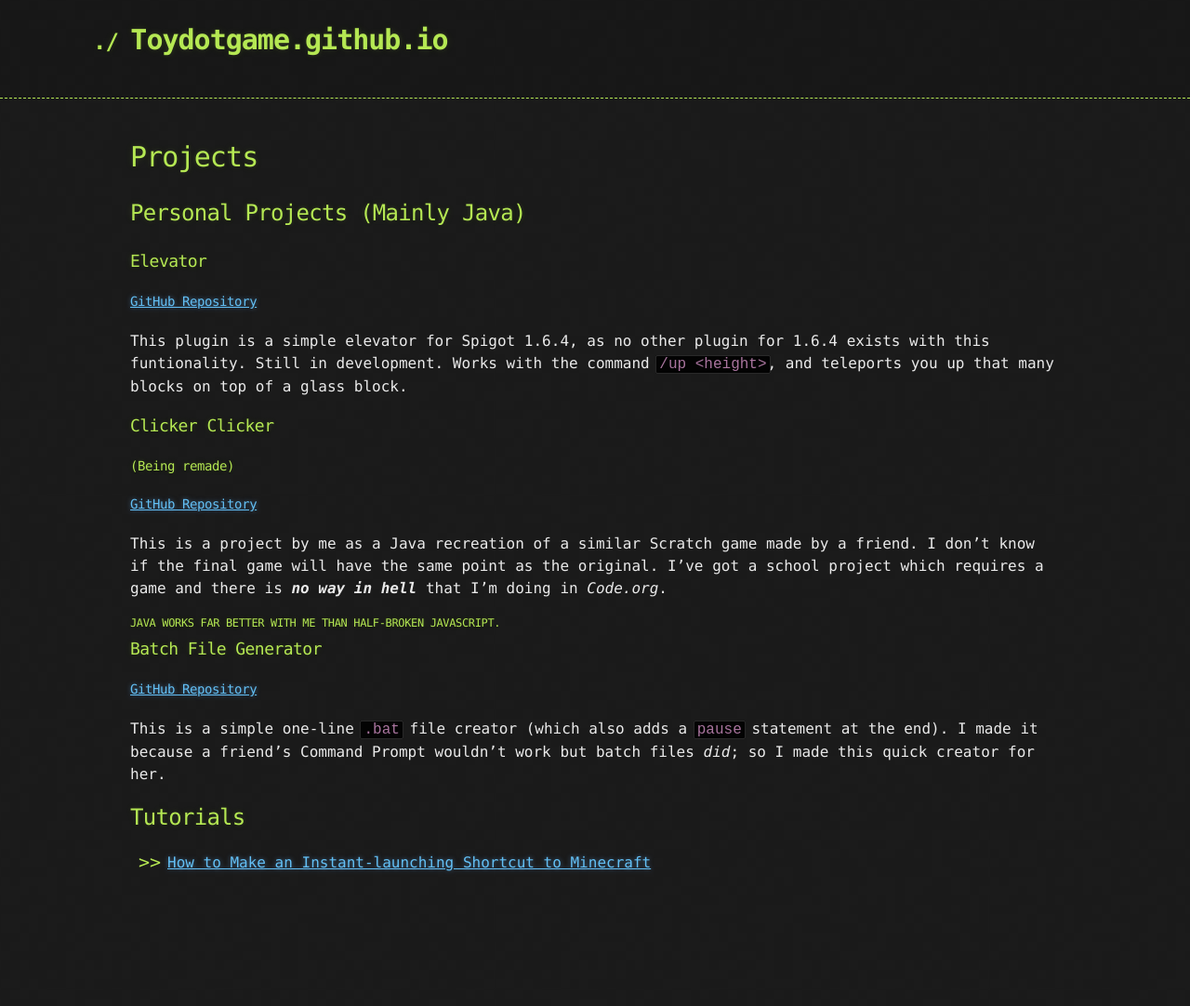
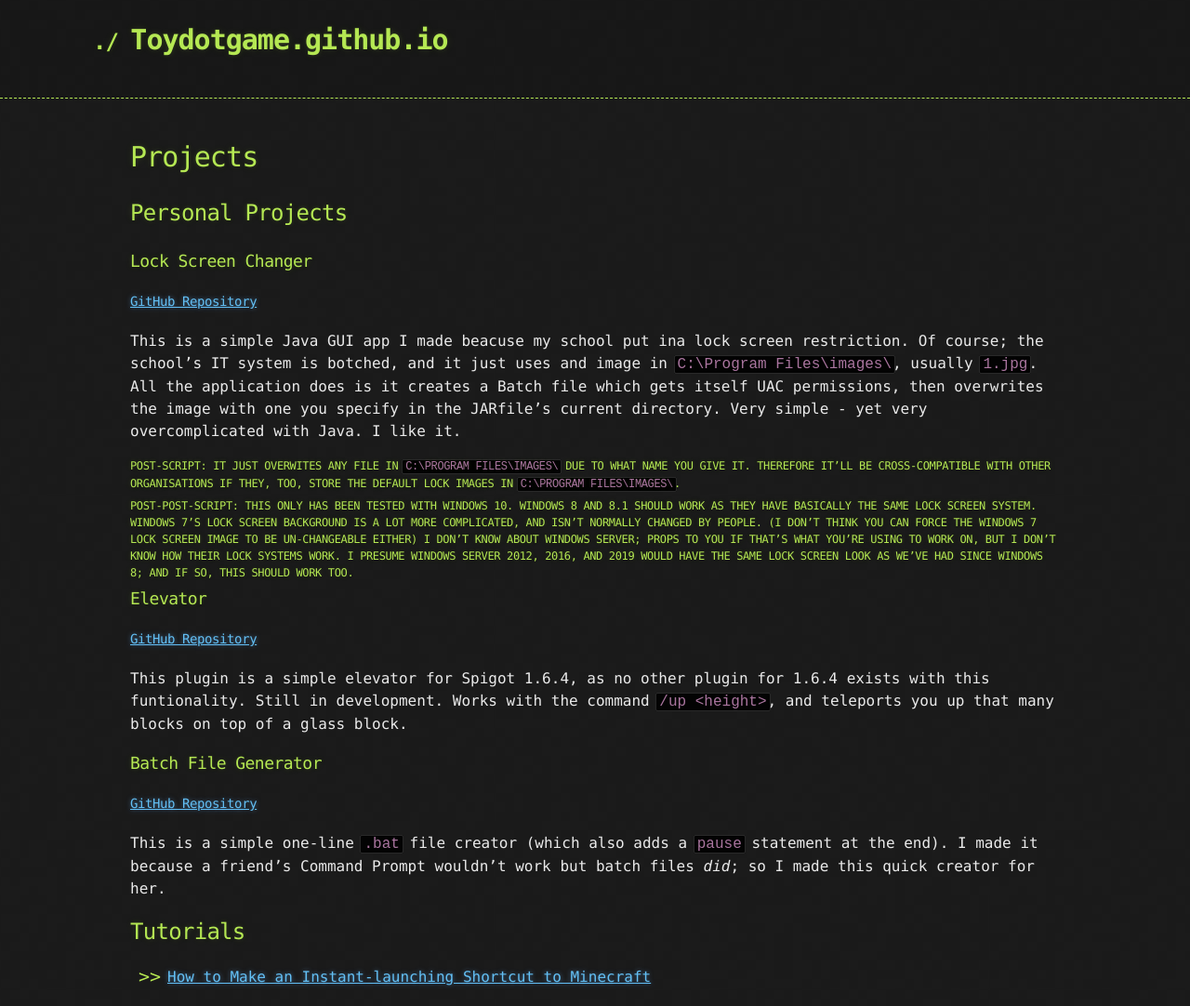
Before and after one commit to Toydotgame/Toydotgame.github.io, a Jekyll site: the page built from projects.md, in a window 1280 px wide. Shown: the whole page at 93% size. Built offline with Jekyll 4.4.1, drawn with Linux system fonts in a browser that asks for light colours; our own code applies the rules of GitHub Pages for plain Markdown files; the repository's description, which GitHub fills in, is left out; before the commit the page ends 959 px from its top, so only the background shows below that.

Commit message:
Update projects.md

```diff
--- a/projects.md
+++ b/projects.md
@@ -1,17 +1,16 @@
 # Projects
 
-## Personal Projects (Mainly Java)
+## Personal Projects
+### Lock Screen Changer
+#### [GitHub Repository](https://github.com/Toydotgame/LockScreenChanger)
+This is a simple Java GUI app I made beacuse my school put ina lock screen restriction. Of course; the school's IT system is botched, and it just uses and image in `C:\Program Files\images\`, usually `1.jpg`. All the application does is it creates a Batch file which gets itself UAC permissions, then overwrites the image with one you specify in the JARfile's current directory. Very simple - yet very overcomplicated with Java. I like it.
+##### Post-Script: It just overwites any file in `C:\Program Files\images\` due to what name you give it. Therefore it'll be cross-compatible with other organisations if they, too, store the default lock images in `C:\Program Files\images\`.
+##### Post-Post-Script: This only has been tested with Windows 10. Windows 8 and 8.1 should work as they have basically the same lock screen system. Windows 7's lock screen background is a lot more complicated, and isn't normally changed by people. (I don't think you can force the Windows 7 lock screen image to be un-changeable either) I don't know about Windows Server; props to you if that's what you're using to work on, but I don't know how their lock systems work. I presume Windows Server 2012, 2016, and 2019 would have the same lock screen look as we've had since Windows 8; and if so, this should work too.
+
 ### Elevator
-#### [GitHub Repository](https://github.com/Toydotgame/elevator)
+#### [GitHub Repository](https://github.com/Toydotgame/Elevator)
 This plugin is a simple elevator for Spigot 1.6.4, as no other plugin for 1.6.4 exists with this funtionality. Still in development.
 Works with the command `/up <height>`, and teleports you up that many blocks on top of a glass block.
-
-### Clicker Clicker
-#### (Being remade)
-#### [GitHub Repository](https://github.com/Toydotgame/ClickerClicker)
-This is a project by me as a Java recreation of a similar Scratch game made by a friend. I don't know if the final game will have the same point as the original.
-I've got a school project which requires a game and there is **_no way in hell_** that I'm doing in _Code.org_.
-##### Java works far better with me than half-broken JavaScript.
 
 ### Batch File Generator
 #### [GitHub Repository](https://github.com/Toydotgame/batFileGenerator)
```
